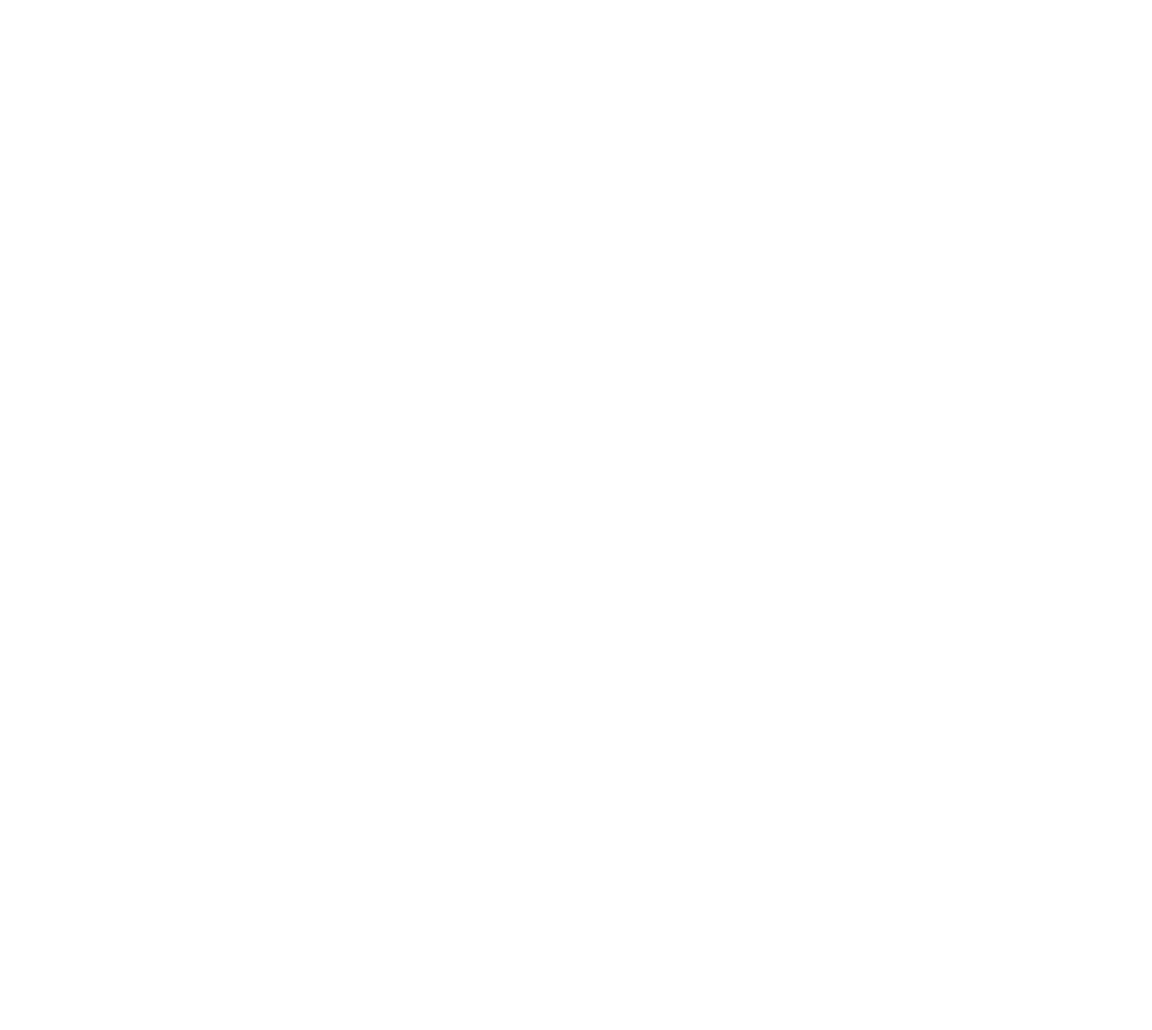
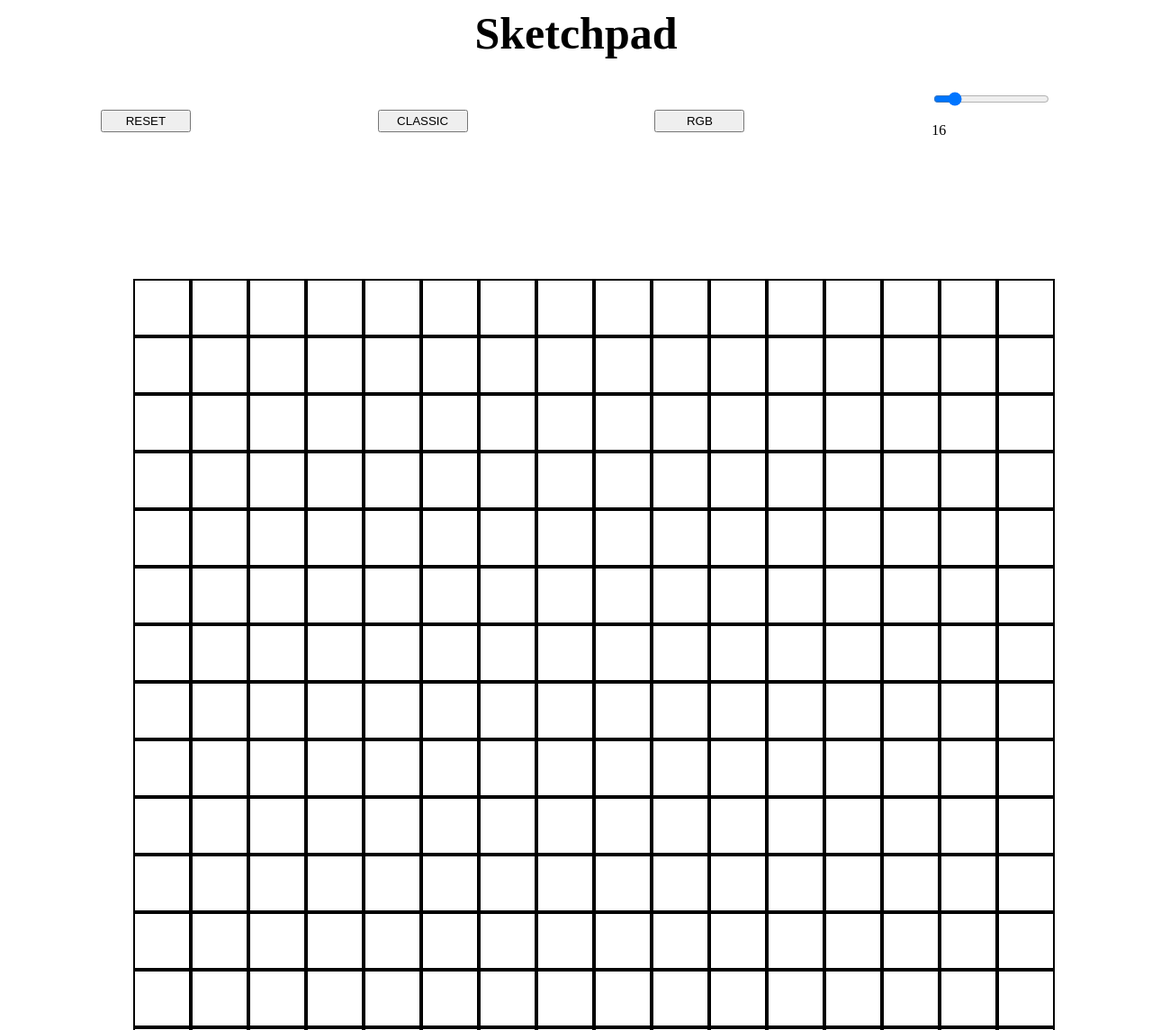
Before and after one commit to meckgale/etchASketch, a plain HTML site: page index.html in a window 1280 px wide. Shown: the top 1145 px of the page at 90% size. Before the commit the page ends 800 px from the top, so only its background shows below. Drawn offline with Linux system fonts and the light colour scheme.

Commit message:
It's nowhere near complete but fundemantally working. I'll  revisit the project and complete it in near future

```diff
--- a/index.html
+++ b/index.html
@@ -8,6 +8,16 @@
     <link rel="stylesheet" href="style.css">
 </head>
 <body>
-
+    <h1>Sketchpad</h1>
+    <div class="settings">
+        <button class="reset">RESET</button>
+        <button class="classic">CLASSIC</button>
+        <button class="rgb">RGB</button>
+        <div class="slider">
+            <input type="range" min="2" max="100" value="16" id="slider">
+            <p class="value">16</p>
+        </div>
+    </div>
+    <div id="container"></div>
 </body>
 </html>
--- a/script.js
+++ b/script.js
@@ -0,0 +1,28 @@
+const container = document.querySelector('#container');
+
+const slider = document.querySelector('#slider');
+const screenVal = document.querySelector('.value');
+slider.addEventListener('input', function(){
+    let val = document.getElementById('slider').value;
+    screenVal.textContent = val;
+});
+
+
+function squareGenerator() {
+    for(let numberOfBlocks = 0; numberOfBlocks < 16; numberOfBlocks++){
+        const block = document.createElement('div');
+        block.classList.toggle('block');
+        container.appendChild(block);
+
+        for(let numberOfSquares = 0; numberOfSquares < 16; numberOfSquares++){
+            const square = document.createElement('div');
+            square.classList.toggle('square');
+            block.appendChild(square);
+        }
+    }
+}
+squareGenerator();
+
+container.addEventListener('mouseover', function(event){
+    event.target.style.backgroundColor = 'black';
+})
--- a/style.css
+++ b/style.css
@@ -0,0 +1,43 @@
+#container {
+    display: flex;
+    flex-direction: row;
+    justify-content: center;
+    align-items: center;
+    margin: 250px;
+    height: 800px;
+    width: 800px;
+    background-color: black;
+    border: solid 2px;
+}
+h1{
+    display: flex;
+    justify-content: center;
+    align-items: center;
+    font-size: 50px;
+}
+
+button{
+    height: 25px;
+    width: 100px;
+}
+.settings {
+    display: flex;
+    justify-content: space-around;
+    align-items: center;
+
+}
+.block {
+    display: flex;
+    flex-direction: column;
+}
+
+.square {
+    height: 60px;
+    width: 60px;
+    background-color: white;
+    border: solid 2px;
+}
+
+/* #container:hover {
+    background-color: white;
+} */
```
